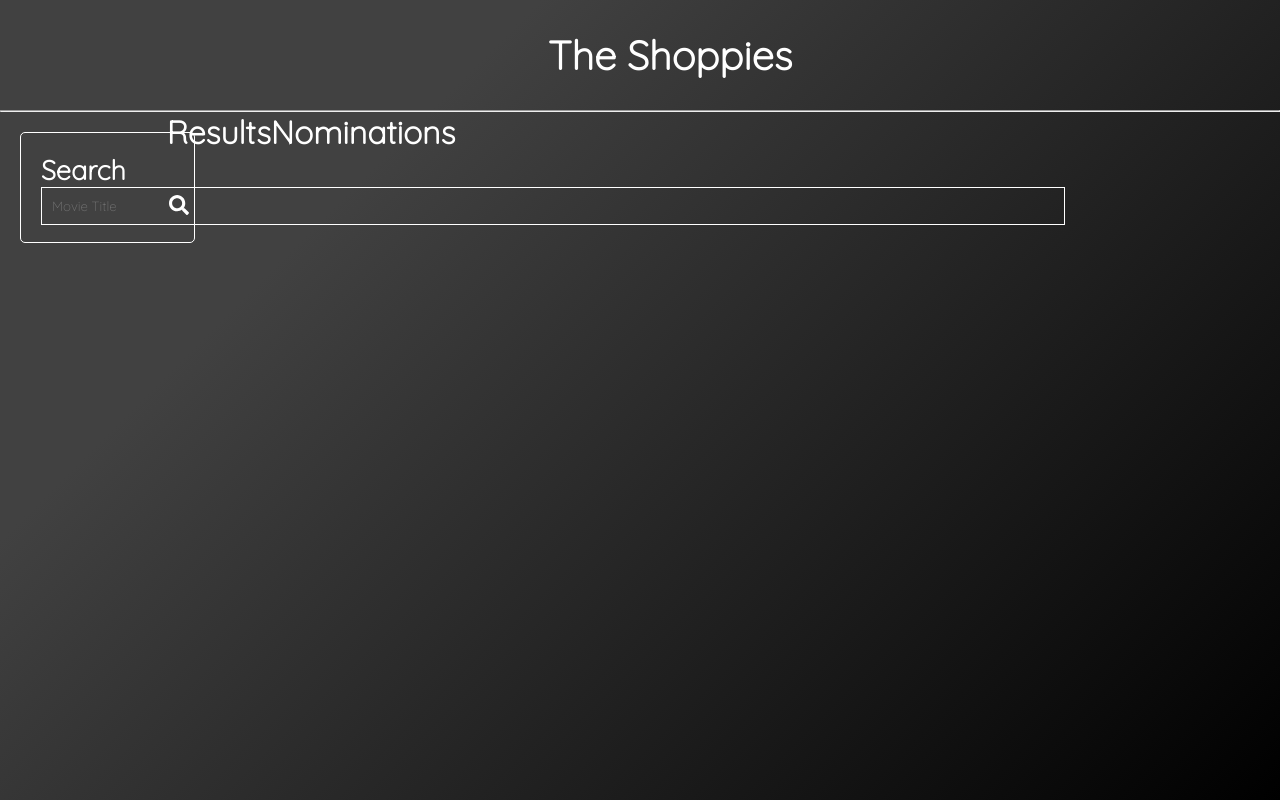
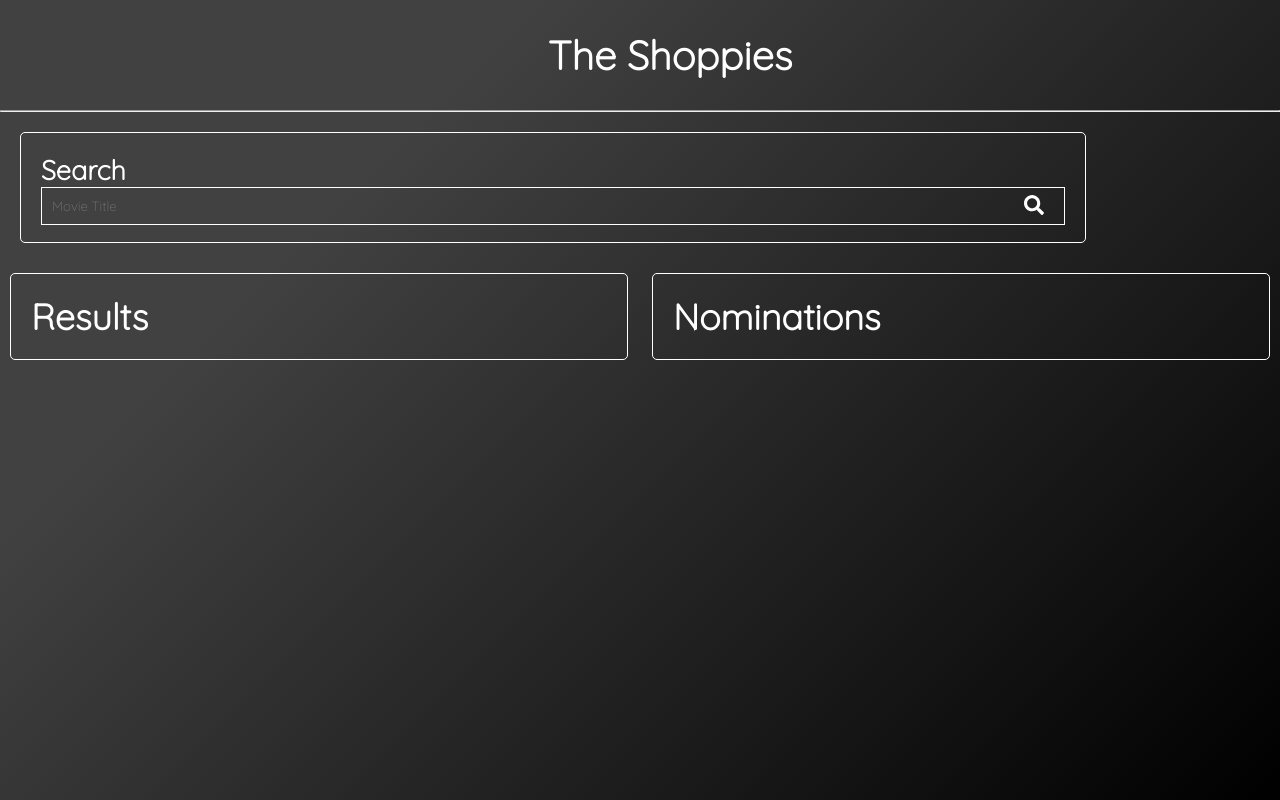
Before and after one commit to campbelllm/Shoppies, a React (Create React App) app: page / in a window 1280 px wide. Shown: the top 800 px of the page. Built offline with nearby package versions, Linux system fonts and the light colour scheme.

Commit message:
flex layout for components

```diff
--- a/src/App.css
+++ b/src/App.css
@@ -15,6 +15,7 @@ html,body{
 
 .main{
   display: flex;
+  justify-content: space-between;
   flex-wrap: wrap;
 }
 
--- a/src/Componenets/Nominations.js
+++ b/src/Componenets/Nominations.js
@@ -1,10 +1,11 @@
 import React from 'react';
+import {Main} from './nominationsSC'
 
 function Nominations () {
   return(
-    <div>
+    <Main>
       <h1>Nominations</h1>
-    </div>
+    </Main>
   )
 }
 
--- a/src/Componenets/Results.js
+++ b/src/Componenets/Results.js
@@ -1,10 +1,11 @@
 import React from 'react';
+import {Main} from './resultsSC'
 
 function Results () {
   return (
-    <div>
+    <Main>
       <h1>Results</h1>
-    </div>
+    </Main>
   )
 }
 
--- a/src/Componenets/Search.js
+++ b/src/Componenets/Search.js
@@ -4,15 +4,11 @@ import { FontAwesomeIcon } from '@fortawesome/react-fontawesome'
 import { faSearch } from '@fortawesome/free-solid-svg-icons'
 function Search () {
   return(
-    <div>
       <Main>
       <h2>Search</h2>
       <SearchBar type="search" placeholder= 'Movie Title' name ='search'/>
       <SearchButton><FontAwesomeIcon icon={faSearch}/></SearchButton>
-
       </Main>
-
-    </div>
   )
 }
 
--- a/src/Componenets/nominationsSC.js
+++ b/src/Componenets/nominationsSC.js
@@ -1 +1,10 @@
 import styled from "styled-components";
+
+export const Main = styled.div`
+  width: 45%;
+  border-radius: 5px;
+  border: 1px solid white;
+  padding: 20px;
+  margin: 10px;
+  font-size: 18px;
+`
--- a/src/Componenets/resultsSC.js
+++ b/src/Componenets/resultsSC.js
@@ -1 +1,10 @@
 import styled from "styled-components";
+
+export const Main = styled.div`
+  width: 45%;
+  border-radius: 5px;
+  border: 1px solid white;
+  padding: 20px;
+  margin: 10px;
+  font-size: 18px;
+`
```
Also changed, not shown: 1 other file (tests, documents, lock files or other folders).
